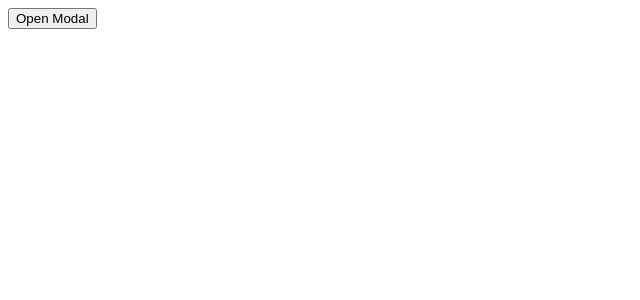
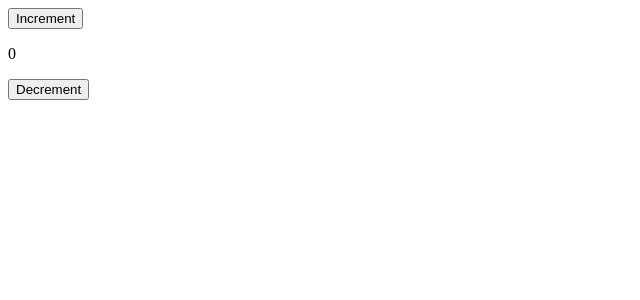
Before and after one commit to rohitjainfsl/newtonSchool, a React (Create React App) app in the folder learnreact/: page / in a window 1280 px wide. Shown: the top 300 px of the page, without its empty margins (0-640 px from the left). Built offline with nearby package versions, Linux system fonts and the light colour scheme.

Commit message:
clas 11-08-2023 redux day 1

```diff
--- a/learnreact/package.json
+++ b/learnreact/package.json
@@ -7,6 +7,7 @@
     "@emotion/styled": "^11.11.0",
     "@mui/icons-material": "^5.14.0",
     "@mui/material": "^5.14.0",
+    "@reduxjs/toolkit": "^1.9.5",
     "@testing-library/jest-dom": "^5.16.5",
     "@testing-library/react": "^13.4.0",
     "@testing-library/user-event": "^13.5.0",
@@ -14,6 +15,7 @@
     "movie-trailer": "^3.0.2",
     "react": "^18.2.0",
     "react-dom": "^18.2.0",
+    "react-redux": "^8.1.2",
     "react-router-dom": "^6.14.2",
     "react-scripts": "5.0.1",
     "react-youtube": "^10.1.0",
--- a/learnreact/src/index.js
+++ b/learnreact/src/index.js
@@ -16,7 +16,14 @@ import ReactDOM from "react-dom/client";
 // import App from './ecommerceContext/App'
 // import App from './todoListOld/components/App'
 // import UseRef from './ref/UseRef'
-import App from './portals/App'
+// import App from './portals/App'
+import Counter from "./reduxCounterExample/Counter";
+import { Provider } from "react-redux";
+import { reduxStore } from "./reduxCounterExample/store";
 
 const root = ReactDOM.createRoot(document.getElementById("root"));
-root.render(<App />);
+root.render(
+  <Provider store={reduxStore}>
+    <Counter />
+  </Provider>
+);
--- /dev/null
+++ b/learnreact/src/reduxCounterExample/Counter.js
@@ -0,0 +1,17 @@
+import React from 'react'
+import { increment, decrement } from './slice'
+import { useDispatch, useSelector } from 'react-redux'
+
+function Counter() {
+    const dispatch = useDispatch()
+    const stateFromStore = useSelector((state) => {return state.counterR.counter})
+  return (
+    <>
+        <button onClick={() => dispatch(increment())}>Increment</button>
+        <p>{stateFromStore}</p>
+        <button onClick={() => dispatch(decrement())}>Decrement</button>
+    </>
+  )
+}
+
+export default Counter
--- /dev/null
+++ b/learnreact/src/reduxCounterExample/slice.js
@@ -0,0 +1,20 @@
+import { createSlice } from "@reduxjs/toolkit";
+
+export const counterS = createSlice({
+    name: 'counterSlice',
+    initialState:{
+        counter: 0
+    },
+    reducers: {
+        increment: function(state){
+            state.counter += 1;
+        },
+        decrement: function(state){
+           state.counter -= 1;
+        }
+    }
+})
+
+export const {increment, decrement} = counterS.actions
+const counterReducer = counterS.reducer
+export default counterReducer
--- /dev/null
+++ b/learnreact/src/reduxCounterExample/store.js
@@ -0,0 +1,11 @@
+//Redux-Toolkit instead of using react-redux
+// import createStore from 'react-redux'
+import { configureStore } from "@reduxjs/toolkit";
+import counterReducer from "./slice";
+
+// createStore()
+export const reduxStore = configureStore({
+    reducer: {
+        counterR: counterReducer
+    }
+})
```
Also changed, not shown: 1 other file (tests, documents, lock files or other folders).
